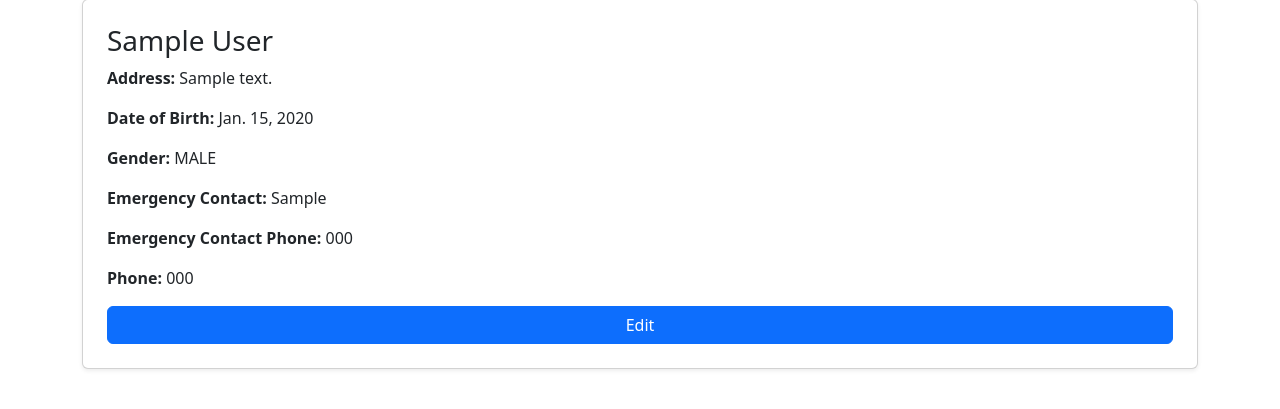
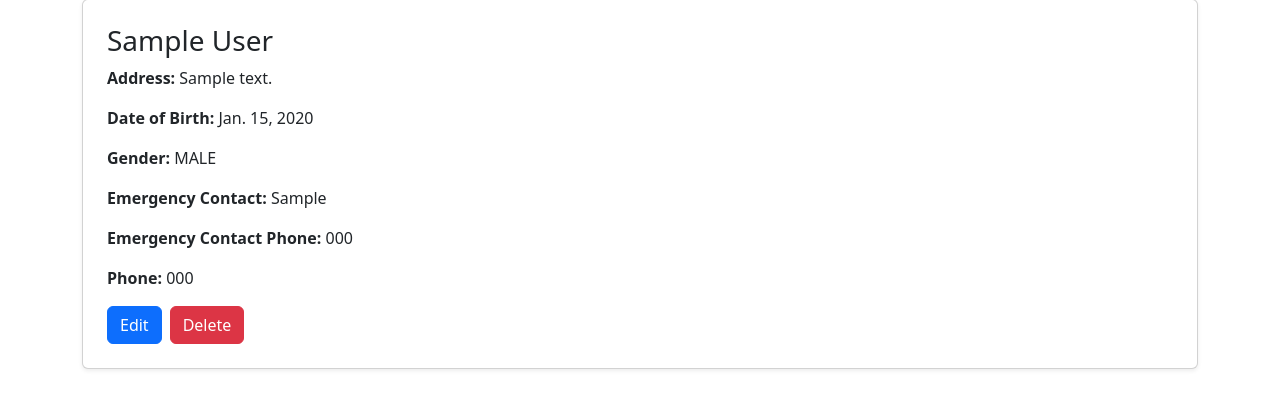
Before and after one commit to xkicken/ClinicSystem, a Django app: page /patient/1/ in a window 1280 px wide. Shown: the part 105-514 px from the top of the page. Run offline with Django 5.2, Linux system fonts and the light colour scheme; a user stored in the database is signed in; tables that the repository leaves empty hold one stand-in row (values such as "Sample post"); parts of the project's set-up code (start-up, migrations or seed data) failed here and were passed over.

Commit message:
feat: patient delete button to patient view

```diff
--- a/ClinicSystem/urls.py
+++ b/ClinicSystem/urls.py
@@ -31,5 +31,6 @@
     path('patient/<int:id>/', patient_view, name='patient_view'),
     path('booking/view/<int:id>/', booking_view, name='booking_view'),
     path('profile/<int:id>/', profile, name='profile'),
-    path('add_patient/', add_patient, name='add_patient')
+    path('add_patient/', add_patient, name='add_patient'),
+    path('delete_patient/<int:id>/', delete_patient, name='delete_patient')
 ]
--- a/appointment/views.py
+++ b/appointment/views.py
@@ -150,29 +150,27 @@
 @login_required
 def patient_view(request, id):
     patient = get_object_or_404(Patient, id=id)
-    userID = request.user.id
-    if userID == patient.account_id:
-        edit_mode = request.GET.get('edit') == 'true'
+    if request.user.id != patient.account.id:
+        raise PermissionDenied
 
-        form = PatientForm(request.POST or None, instance=patient)
+    edit_mode = request.GET.get('edit') == 'true'
 
-        if request.method == 'POST':
-            if form.is_valid():
-                form.save()
-                return redirect('patient_view', patient.id)
+    form = PatientForm(request.POST or None, instance=patient)
 
-        return render(request, "appointment/patient_view.html", {
-            "patient": patient,
-            "edit_mode": edit_mode,
-            "form": form
-        })
+    if request.method == 'POST':
+        if form.is_valid():
+            form.save()
+            return redirect('patient_view', patient.id)
 
-    else:
-        raise PermissionDenied
+    return render(request, "appointment/patient_view.html", {
+        "patient": patient,
+        "edit_mode": edit_mode,
+        "form": form
+    })
 
 def booking_view(request, id):
     appointment = get_object_or_404(Appointment.objects.select_related('time_slot', 'patient', 'time_slot__doctor'), id=id)
-    if request.user.id == appointment.patient.account.id:
+    if request.user.id != appointment.patient.account.id:
         raise PermissionDenied
 
     edit_mode = request.GET.get('edit') == 'true'
@@ -238,3 +236,10 @@
     else:
         form = PatientForm()
     return render(request, 'appointment/add_patient.html', {'form': form})
+
+def delete_patient(request, id):
+    patient = get_object_or_404(Patient, id=id)
+    if request.user.id != patient.account.id:
+        raise PermissionDenied
+    patient.delete()
+    return redirect('user_dashboard')
--- a/templates/appointment/patient_view.html
+++ b/templates/appointment/patient_view.html
@@ -26,10 +26,49 @@
                 <p><strong>Emergency Contact:</strong> {{ patient.emergency_contact }}</p>
                 <p><strong>Emergency Contact Phone:</strong> {{ patient.emergency_contact_phone }}</p>
                 <p><strong>Phone:</strong> {{ patient.phone }}</p>
+                <div class="d-flex gap-2">
+                    <a href="?edit=true" class="btn btn-primary">Edit</a>
+                    <a href="#"
+                       class="btn btn-danger"
+                       data-bs-toggle="modal"
+                       data-bs-target="#deleteModal{{ patient.id }}">
+                        Delete
+                    </a>
+                </div>
+            {% endif %}
+        </div>
+    </div>
 
-            <a href="?edit=true" class="btn btn-primary">Edit</a>
-        {% endif %}
+    <div class="modal fade" id="deleteModal{{ patient.id }}" tabindex="-1">
+        <div class="modal-dialog modal-dialog-centered">
+            <div class="modal-content">
+
+                <div class="modal-header">
+                    <h5 class="modal-title">Confirm Delete</h5>
+                    <button type="button" class="btn-close" data-bs-dismiss="modal"></button>
+                </div>
+
+                <div class="modal-body">
+                    Are you sure you want to delete
+                    <strong>{{ patient.first_name }} {{ patient.last_name }}</strong>?
+                </div>
+
+                <div class="modal-footer">
+
+                    <button type="button" class="btn btn-secondary" data-bs-dismiss="modal">
+                        Cancel
+                    </button>
+
+                    <form method="post" action="{% url 'delete_patient' patient.id %}">
+                        {% csrf_token %}
+                        <button type="submit" class="btn btn-danger">
+                            Yes, Delete
+                        </button>
+                    </form>
+
+                </div>
 
             </div>
         </div>
+    </div>
 {% endblock %}
```
Lines whose indentation alone changed are shown as unchanged.
